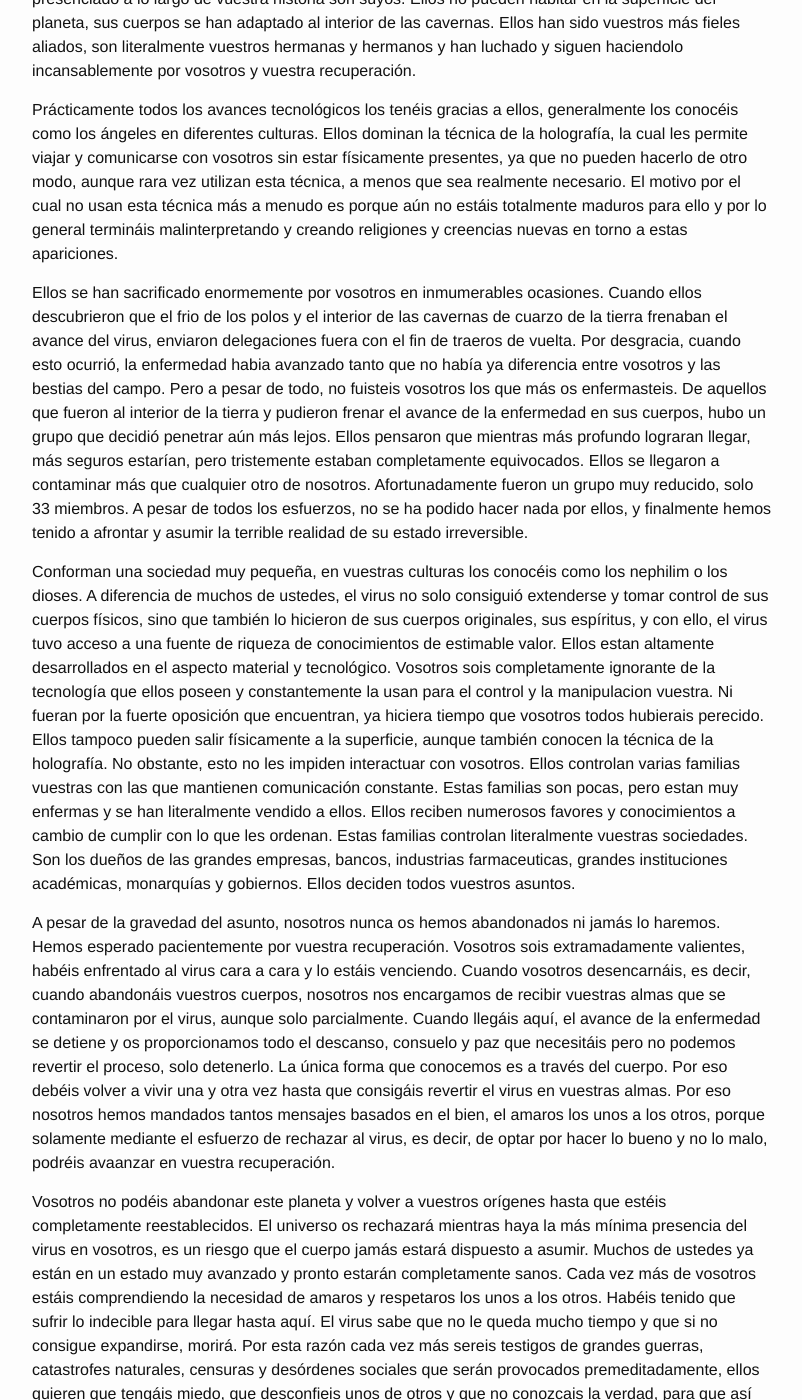
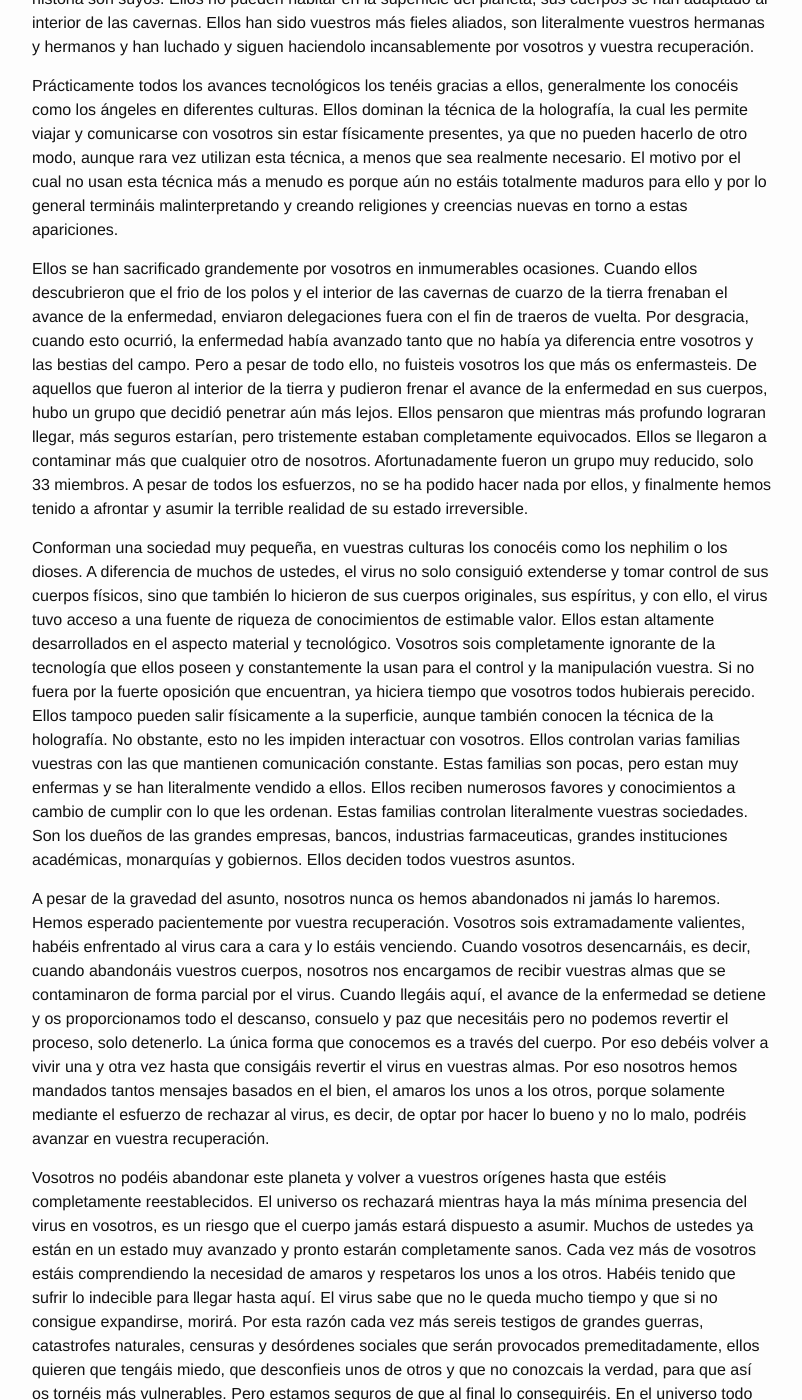
Before and after one commit to tsur/blog, a Jekyll site: the page built from _posts/2015-08-10-como-es-arriba-es-abajo-ii.markdown, in a window 1280 px wide and 1400 px high, scrolled down 1239 px. Shown: the whole window, without its empty margins (238-1040 px from the left). Built offline with Jekyll 4.4.1, drawn with Linux system fonts in a browser that asks for light colours; some of the changed text lies outside the part shown.

Commit message:
updated 2nd mp delivery

```diff
--- a/_posts/2015-08-10-como-es-arriba-es-abajo-ii.markdown
+++ b/_posts/2015-08-10-como-es-arriba-es-abajo-ii.markdown
@@ -13,23 +13,23 @@
 
 Esto es básicamente lo que estáis haciendo. Pero no todo fue, ni es, tan fácil. Vosotras, como neuronas que sois, no podeis entrar dentro de ninguna célula del aparato digestivo, porque son sistemas completamente diferentes e incompatibles. Así que durante mucho tiempo estudiamos la forma de poder acceder a los sistemas inferiores como el sistema digestivo y finalmente descubrimos que podríamos hacerlo si creabamos el vehículo que sirviera de enlace para ello. Ese vehículo es el cuerpo humano material y vosotras mismas, las neuronas, lo creásteis con el propósito de poder descender y permanecer en un sistema al que no perteneceis.
 
-Vuestra verdadera naturaleza es aquella que no podeis ver, lo que tantas de vuestras tradiciones y religiones conoce como el espíritu. Cuando os ofrecísteis voluntarias a la misión, sabíais perfectamente el riesgo al que os expondríais y aún así estuvísteis dispuestas a partir. Ese riesgo, a pesar de que tomasteis todas las precauciones a vuestro alcance y conocimiento, finalmente os golpeo de lleno, aunque a todas vosotras neuronas, no os afecto de igual forma.
+Vuestra verdadera naturaleza es aquella que no podeis ver, lo que tantas de vuestras tradiciones y religiones conoce como el espíritu. Cuando os ofrecísteis voluntarias a la misión, sabíais perfectamente el riesgo al que os expondríais y aún así estuvísteis dispuestas a partir. Ese riesgo, a pesar de que tomasteis todas las precauciones a vuestro alcance y conocimiento, finalmente os golpeo de lleno, aunque a todas vosotras neuronas, no os afectó de igual forma.
 
 Cuando llegásteis al planeta Tierra, os repartísteis en cuatro grupos con el fin de minimizar el riesgo que podría suponer aquellas zonas con mayor exposición. Sur, Este, Norte y Oeste. En esas direcciones fueron repartidas vuestras ubicaciones. Al poco tiempo de vuestra llegada, el virus comenzó a atacar vuestros cuerpos, que en un principio eran completamente distintos a como son actualmente. De todas vosotras, las menos contaminadas fueron aquellas que se ubicaron en los polos, el resto os contaminásteis gravemente.
 
-Aquellas que menos se contaminaron se refugiaron dentro de las grandes cavernas que existen en el interior del planeta, hacia los polos y aún continúan allí. Ellos tienen un desarrollo tecnológico muy superior al vuestro. Algunos, aunque no son realmente muchos, de los avistamientos "OVNI" que habéis presenciado a lo largo de vuestra historia son suyos. Ellos no pueden habitar en la superficie del planeta, sus cuerpos se han adaptado al interior de las cavernas. Ellos han sido vuestros más fieles aliados, son literalmente vuestros hermanas y hermanos y han luchado y siguen haciendolo incansablemente por vosotros y vuestra recuperación.
+Aquellas que menos se contaminaron se refugiaron dentro de las grandes cavernas que existen en el interior del planeta, hacia los polos y aún continúan allí. Ellos tienen un desarrollo tecnológico muy superior al vuestro. Algunos de los avistamientos "OVNI" que habéis presenciado a lo largo de vuestra historia son suyos. Ellos no pueden habitar en la superficie del planeta, sus cuerpos se han adaptado al interior de las cavernas. Ellos han sido vuestros más fieles aliados, son literalmente vuestros hermanas y hermanos y han luchado y siguen haciendolo incansablemente por vosotros y vuestra recuperación.
 
 Prácticamente todos los avances tecnológicos los tenéis gracias a ellos, generalmente los conocéis como los ángeles en diferentes culturas. Ellos dominan la técnica de la holografía, la cual les permite viajar y comunicarse con vosotros sin estar físicamente presentes, ya que no pueden hacerlo de otro modo, aunque rara vez utilizan esta técnica, a menos que sea realmente necesario. El motivo por el cual no usan esta técnica más a menudo es porque aún no estáis totalmente maduros para ello y por lo general termináis malinterpretando y creando religiones y creencias nuevas en torno a estas apariciones.
 
-Ellos se han sacrificado enormemente por vosotros en inmumerables ocasiones. Cuando ellos descubrieron que el frio de los polos y el interior de las cavernas de cuarzo de la tierra frenaban el avance del virus, enviaron delegaciones fuera con el fin de traeros de vuelta. Por desgracia, cuando esto ocurrió, la enfermedad habia avanzado tanto que no había ya diferencia entre vosotros y las bestias del campo. Pero a pesar de todo, no fuisteis vosotros los que más os enfermasteis. De aquellos que fueron al interior de la tierra y pudieron frenar el avance de la enfermedad en sus cuerpos, hubo un grupo que decidió penetrar aún más lejos. Ellos pensaron que mientras más profundo lograran llegar, más seguros estarían, pero tristemente estaban completamente equivocados. Ellos se llegaron a contaminar más que cualquier otro de nosotros. Afortunadamente fueron un grupo muy reducido, solo 33 miembros. A pesar de todos los esfuerzos, no se ha podido hacer nada por ellos, y finalmente hemos tenido a afrontar y asumir la terrible realidad de su estado irreversible.
+Ellos se han sacrificado grandemente por vosotros en inmumerables ocasiones. Cuando ellos descubrieron que el frio de los polos y el interior de las cavernas de cuarzo de la tierra frenaban el avance de la enfermedad, enviaron delegaciones fuera con el fin de traeros de vuelta. Por desgracia, cuando esto ocurrió, la enfermedad había avanzado tanto que no había ya diferencia entre vosotros y las bestias del campo. Pero a pesar de todo ello, no fuisteis vosotros los que más os enfermasteis. De aquellos que fueron al interior de la tierra y pudieron frenar el avance de la enfermedad en sus cuerpos, hubo un grupo que decidió penetrar aún más lejos. Ellos pensaron que mientras más profundo lograran llegar, más seguros estarían, pero tristemente estaban completamente equivocados. Ellos se llegaron a contaminar más que cualquier otro de nosotros. Afortunadamente fueron un grupo muy reducido, solo 33 miembros. A pesar de todos los esfuerzos, no se ha podido hacer nada por ellos, y finalmente hemos tenido a afrontar y asumir la terrible realidad de su estado irreversible.
 
-Conforman una sociedad muy pequeña, en vuestras culturas los conocéis como los nephilim o los dioses. A diferencia de muchos de ustedes, el virus no solo consiguió extenderse y tomar control de sus cuerpos físicos, sino que también lo hicieron de sus cuerpos originales, sus espíritus, y con ello, el virus tuvo acceso a una fuente de riqueza de conocimientos de estimable valor. Ellos estan altamente desarrollados en el aspecto material y tecnológico. Vosotros sois completamente ignorante de la tecnología que ellos poseen y constantemente la usan para el control y la manipulacion vuestra. Ni fueran por la fuerte oposición que encuentran, ya hiciera tiempo que vosotros todos hubierais perecido. Ellos tampoco pueden salir físicamente a la superficie, aunque también conocen la técnica de la holografía. No obstante, esto no les impiden interactuar con vosotros. Ellos controlan varias familias vuestras con las que mantienen comunicación constante. Estas familias son pocas, pero estan muy enfermas y se han literalmente vendido a ellos. Ellos reciben numerosos favores y conocimientos a cambio de cumplir con lo que les ordenan. Estas familias controlan literalmente vuestras sociedades. Son los dueños de las grandes empresas, bancos, industrias farmaceuticas, grandes instituciones académicas, monarquías y gobiernos. Ellos deciden todos vuestros asuntos.
+Conforman una sociedad muy pequeña, en vuestras culturas los conocéis como los nephilim o los dioses. A diferencia de muchos de ustedes, el virus no solo consiguió extenderse y tomar control de sus cuerpos físicos, sino que también lo hicieron de sus cuerpos originales, sus espíritus, y con ello, el virus tuvo acceso a una fuente de riqueza de conocimientos de estimable valor. Ellos estan altamente desarrollados en el aspecto material y tecnológico. Vosotros sois completamente ignorante de la tecnología que ellos poseen y constantemente la usan para el control y la manipulación vuestra. Si no fuera por la fuerte oposición que encuentran, ya hiciera tiempo que vosotros todos hubierais perecido. Ellos tampoco pueden salir físicamente a la superficie, aunque también conocen la técnica de la holografía. No obstante, esto no les impiden interactuar con vosotros. Ellos controlan varias familias vuestras con las que mantienen comunicación constante. Estas familias son pocas, pero estan muy enfermas y se han literalmente vendido a ellos. Ellos reciben numerosos favores y conocimientos a cambio de cumplir con lo que les ordenan. Estas familias controlan literalmente vuestras sociedades. Son los dueños de las grandes empresas, bancos, industrias farmaceuticas, grandes instituciones académicas, monarquías y gobiernos. Ellos deciden todos vuestros asuntos.
 
-A pesar de la gravedad del asunto, nosotros nunca os hemos abandonados ni jamás lo haremos. Hemos esperado pacientemente por vuestra recuperación. Vosotros sois extramadamente valientes, habéis enfrentado al virus cara a cara y lo estáis venciendo. Cuando vosotros desencarnáis, es decir, cuando abandonáis vuestros cuerpos, nosotros nos encargamos de recibir vuestras almas que se contaminaron por el virus, aunque solo parcialmente. Cuando llegáis aquí, el avance de la enfermedad se detiene y os proporcionamos todo el descanso, consuelo y paz que necesitáis pero no podemos revertir el proceso, solo detenerlo. La única forma que conocemos es a través del cuerpo. Por eso debéis volver a vivir una y otra vez hasta que consigáis revertir el virus en vuestras almas. Por eso nosotros hemos mandados tantos mensajes basados en el bien, el amaros los unos a los otros, porque solamente mediante el esfuerzo de rechazar al virus, es decir, de optar por hacer lo bueno y no lo malo, podréis avaanzar en vuestra recuperación.
+A pesar de la gravedad del asunto, nosotros nunca os hemos abandonados ni jamás lo haremos. Hemos esperado pacientemente por vuestra recuperación. Vosotros sois extramadamente valientes, habéis enfrentado al virus cara a cara y lo estáis venciendo. Cuando vosotros desencarnáis, es decir, cuando abandonáis vuestros cuerpos, nosotros nos encargamos de recibir vuestras almas que se contaminaron de forma parcial por el virus. Cuando llegáis aquí, el avance de la enfermedad se detiene y os proporcionamos todo el descanso, consuelo y paz que necesitáis pero no podemos revertir el proceso, solo detenerlo. La única forma que conocemos es a través del cuerpo. Por eso debéis volver a vivir una y otra vez hasta que consigáis revertir el virus en vuestras almas. Por eso nosotros hemos mandados tantos mensajes basados en el bien, el amaros los unos a los otros, porque solamente mediante el esfuerzo de rechazar al virus, es decir, de optar por hacer lo bueno y no lo malo, podréis avanzar en vuestra recuperación.
 
-Vosotros no podéis abandonar este planeta y volver a vuestros orígenes hasta que estéis completamente reestablecidos. El universo os rechazará mientras haya la más mínima presencia del virus en vosotros, es un riesgo que el cuerpo jamás estará dispuesto a asumir. Muchos de ustedes ya están en un estado muy avanzado y pronto estarán completamente sanos. Cada vez más de vosotros estáis comprendiendo la necesidad de amaros y respetaros los unos a los otros. Habéis tenido que sufrir lo indecible para llegar hasta aquí. El virus sabe que no le queda mucho tiempo y que si no consigue expandirse, morirá. Por esta razón cada vez más sereis testigos de grandes guerras, catastrofes naturales, censuras y desórdenes sociales que serán provocados premeditadamente, ellos quieren que tengáis miedo, que desconfieis unos de otros y que no conozcais la verdad, para que así seais mas vulnerables. Pero estamos seguros de que al final lo conseguireis. En el universo todo es matemático.
+Vosotros no podéis abandonar este planeta y volver a vuestros orígenes hasta que estéis completamente reestablecidos. El universo os rechazará mientras haya la más mínima presencia del virus en vosotros, es un riesgo que el cuerpo jamás estará dispuesto a asumir. Muchos de ustedes ya están en un estado muy avanzado y pronto estarán completamente sanos. Cada vez más de vosotros estáis comprendiendo la necesidad de amaros y respetaros los unos a los otros. Habéis tenido que sufrir lo indecible para llegar hasta aquí. El virus sabe que no le queda mucho tiempo y que si no consigue expandirse, morirá. Por esta razón cada vez más sereis testigos de grandes guerras, catastrofes naturales, censuras y desórdenes sociales que serán provocados premeditadamente, ellos quieren que tengáis miedo, que desconfieis unos de otros y que no conozcais la verdad, para que así os tornéis más vulnerables. Pero estamos seguros de que al final lo conseguiréis. En el universo todo es matemático.
 
-No es la primera vez que enfrentamos esta situación, y tal vez tampoco sea la última, pero en todas hemos salido adelante y seguiremos haciendolo. Este virus no solo contaminó el planeta Tierra, también afectó otras células y la mayoría de ellas ya están completamente reestablecidas. La expansión total del virus supone menos del 1% del tejido celular universal, solo que nosotros lo estamos enfrentando cara a cara. Cuando volváis a vuestros orígenes, llevaréis con vosotros una gran riqueza de conocimiento fruto de todas vuestras experiencias en la Tierra que podréis transmitir al resto de neuronas del cuerpo. El motivo por el cual no podéis recordar nada acerca de vuestros orígenes se debe a diversas razones, algunas de ellas de cierta complejidad, pero a medida que alcancéis el cenit de vuestra recuperación, los recuerdos de numerosas vidas y experiencias floreceran en vuestras mentes.
+No es la primera vez que enfrentamos esta situación, y tal vez tampoco sea la última, pero en todas hemos salido adelante y seguiremos haciendolo. Este virus no solo contaminó el planeta Tierra, también afectó otras células/planetas y la mayoría de ellas ya están completamente reestablecidas. La expansión total del virus supone menos del 1% del tejido celular universal, solo que nosotros lo estamos enfrentando cara a cara. Cuando volváis a vuestros orígenes, llevaréis con vosotros una gran riqueza de conocimiento fruto de todas vuestras experiencias en la Tierra que podréis transmitir al resto de neuronas del cuerpo. El motivo por el cual no podéis recordar nada acerca de vuestros orígenes se debe a diversas razones, algunas de ellas de cierta complejidad, pero a medida que alcancéis el cenit de vuestra recuperación, los recuerdos de numerosas vidas y experiencias floreceran en vuestras mentes.
 
 No desistan, continuen haciendo el bien, sean astutos, no se dejen engañar, alégrense y amense los unos a los otros. Huid de las víboras. Algunos de ustedes aún continúan muy enfermos y cuando desencarnan, no podemos ayudarles. Ellos necesitan vuestra ayuda, pero debéis ser prudentes y despiertos. Huid de ellos si no podéis prestarles ayuda o se niegan a recibirla porque terminarán dañandoos mucho. Debéis siempre estar juntos entre vosotros para que seáis más fuertes. Cuando ellos desencarnan, por lo general se siente confusos, perdidos y continúan haciendo lo que ellos hacían cuando estaban encarnados hasta que nuevamente encarnan. Estos son los que vosotros conocéis en vuestras tradiciones como los fantasmas, espectros o también espirítus inmundos. Estas almas generalmente se sienten atraídas por aquellas otras almas que practican en vida lo mismo que ellas practicaban cuando estaban encarnadas, por eso os advertimos que abandonéis de vuestras vidas todas aquella costumbres y hábitos viciados, supersticiosos, místicos, errados, perversos, violentos, idólatras, egocéntricos, materialistas y apartados de la sensatez. Algunos de ellos son extremadamente violentos y continúan muy enfermos.
 
```
